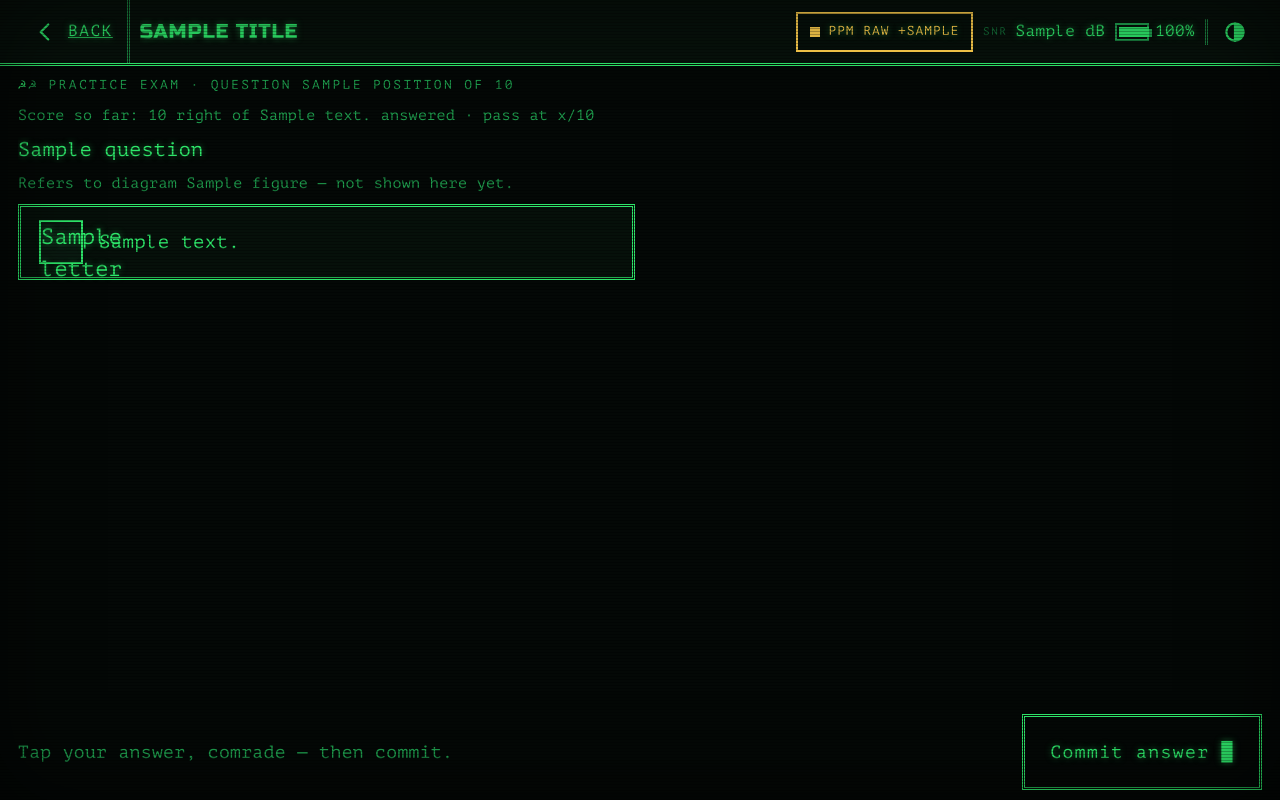
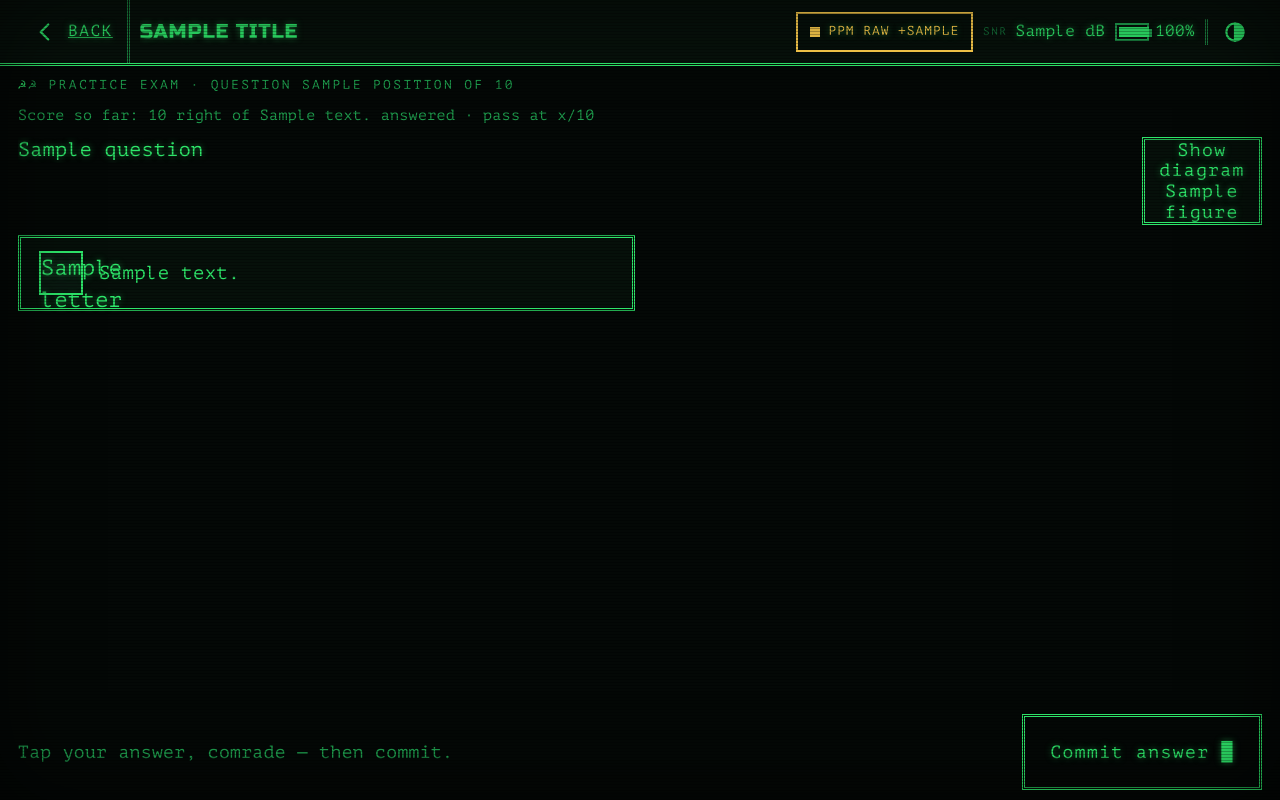
Before and after one commit to wittyreference/sigint-101, a FastAPI app: template sigint101/templates/exam_sim.html in a window 1280 px wide. Run offline with FastAPI, Linux system fonts and the light colour scheme; the template is opened without the code that fills it: most values are stand-ins (such as "Sample title", 1, 10 or a date in 2020); some libraries are stand-ins or nearby versions.

Commit message:
Show the NCVEC T-1/T-2/T-3 diagrams on figure questions
Twelve pool questions (T6A09, T6C02-T6C11, T6D10) cite a diagram, and the card only
apologised "not shown here yet", which made them unanswerable. The three figures were
never extracted from the NCVEC pool docx; they lived only in an old session's /tmp.
They now ship in static/exam/. A "Show diagram T-n" button sits beside the question (no
extra height), and tapping it opens a full-screen :target overlay. There is no JavaScript.

Each theme re-inks the black-on-white art through an SVG colour matrix: green on black
in dark, red on black in red-night, multiply on cream in sunlight. Red-night therefore
never flashes a white sheet. The CSS hue-rotate chain I tried first rendered the
red-night labels orange.

Verified:
- TDD: every pool figure ships as a file (failed, then passed), and both exam templates
  render the tap, the overlay and the img with no apology (failed, then passed).
- make selftest green (89%), ruff clean.
- Rendered on nomad-b Chromium at a forced 800x480 for T6C02 in dark, sunlight and
  red-night. The card fits (button bottom 470, Show button 120x76, no page scroll). The
  overlay image loads (1800px natural), and the Close bar's bottom is at 476.

Co-Authored-By: Claude Opus 5.5 <noreply@anthropic.com>
Claude-Session: https://claude.ai/code/session_01Hd45FjAHLSEZezR9d15Ndt

```diff
--- a/sigint101/static/app.css
+++ b/sigint101/static/app.css
@@ -1588,10 +1588,75 @@ body {
   overflow-y: auto;
   min-height: 0;
 }
-.exam__figure-note {
-  margin: 0;
-  font-size: 15px;
-  color: var(--fg-dim);
+/* The question and (when it cites one) its diagram button share a row, so a figure question
+   spends no extra height: the 800x480 card still fits its four chips and Commit. */
+.exam__ask {
+  display: flex;
+  gap: 10px;
+  align-items: flex-start;
+  min-height: 0;
+}
+.exam__ask .exam__question {
+  flex: 1 1 auto;
+  max-height: 100%;
+}
+.exam-figure__open {
+  flex: 0 0 auto;
+  width: 120px;
+  padding: 0 8px;
+  font-size: 18px;
+  line-height: 1.15;
+  text-align: center;
+  text-decoration: none;
+}
+/* Full-screen diagram: hidden until its #figure-T-n is the URL target; tapping anywhere closes.
+   The NCVEC art is black line work on white, so each theme re-inks it (green / red on black,
+   or dark on cream) rather than flashing a white sheet — red-night must stay red. */
+.exam-figure {
+  display: none;
+  position: fixed;
+  inset: 0;
+  z-index: 50;
+  background: var(--bg);
+}
+.exam-figure:target {
+  display: flex;
+}
+.exam-figure__close {
+  flex: 1 1 auto;
+  display: flex;
+  flex-direction: column;
+  align-items: center;
+  gap: 4px;
+  padding: 4px;
+  text-decoration: none;
+  min-height: 0;
+}
+.exam-figure__img {
+  flex: 1 1 auto;
+  min-height: 0;
+  max-width: 100%;
+  object-fit: contain;
+  filter: var(--figure-ink);
+  /* The re-inked paper is pure black (or white in sunlight); blending drops it into the theme's
+     own background instead of leaving a mismatched rectangle. */
+  mix-blend-mode: var(--figure-blend);
+}
+.exam-figure__bar {
+  width: 100%;
+  flex: 0 0 auto;
+}
+.app[data-theme="dark"] {
+  --figure-ink: url(#figure-ink-dark);
+  --figure-blend: screen;
+}
+.app[data-theme="sunlight"] {
+  --figure-ink: none;
+  --figure-blend: multiply;
+}
+.app[data-theme="red-night"] {
+  --figure-ink: url(#figure-ink-red);
+  --figure-blend: screen;
 }
 /* Four options, two across — keeps the touch targets wide and the card inside 800x480. */
 .exam-chips {
--- /dev/null
+++ b/sigint101/templates/_exam_figure.html
@@ -0,0 +1,21 @@
+<!-- ABOUTME: The NCVEC diagram a figure question refers to — a tap opens it full-screen.
+     ABOUTME: No JavaScript: the overlay is a :target panel, closed by tapping it or its Close bar. -->
+{% if question.figure %}
+  <a class="exam-figure__open btn" href="#figure-{{ question.figure }}">Show diagram {{ question.figure }}</a>
+  <div class="exam-figure" id="figure-{{ question.figure }}" role="dialog" aria-label="Figure {{ question.figure }}">
+    <a class="exam-figure__close" href="#" aria-label="Close diagram">
+      <img class="exam-figure__img" src="/static/exam/{{ question.figure }}.jpg" alt="NCVEC Figure {{ question.figure }}">
+      <span class="exam-figure__bar btn">Close diagram</span>
+    </a>
+  </div>
+  {# Re-ink the black-on-white line art in a phosphor theme's own colour on black: each output
+     channel is ink * (1 - input), so white paper goes to black and black lines go to the ink. #}
+  <svg class="sr-only" aria-hidden="true" focusable="false">
+    <filter id="figure-ink-dark" color-interpolation-filters="sRGB">
+      <feColorMatrix type="matrix" values="-0.180 0 0 0 0.180  -0.902 0 0 0 0.902  -0.416 0 0 0 0.416  0 0 0 1 0"/>
+    </filter>
+    <filter id="figure-ink-red" color-interpolation-filters="sRGB">
+      <feColorMatrix type="matrix" values="-1 0 0 0 1  -0.294 0 0 0 0.294  -0.294 0 0 0 0.294  0 0 0 1 0"/>
+    </filter>
+  </svg>
+{% endif %}
--- a/sigint101/templates/exam_sim.html
+++ b/sigint101/templates/exam_sim.html
@@ -12,11 +12,10 @@
     Score so far: {{ score }} right of {{ answered }} answered &middot; pass at {{ pass_mark }}/{{ total }}
   </div>
 
-  <h1 class="exam__question">{{ question.question }}</h1>
-
-  {% if question.figure %}
-    <p class="exam__figure-note">Refers to diagram {{ question.figure }} &mdash; not shown here yet.</p>
-  {% endif %}
+  <div class="exam__ask">
+    <h1 class="exam__question">{{ question.question }}</h1>
+    {% include "_exam_figure.html" %}
+  </div>
 
   {% if not reviewed %}
     {# ---- Answer: tap a choice, then commit. No typing (keyboard-free gate). ---- #}
```
Also changed, not shown: sigint101/templates/exam.html (+4 -5 lines), tests/test_exam.py (+9 -0 lines), tests/test_templates.py (+21 -0 lines), sigint101/static/exam/T-1.jpg (added), sigint101/static/exam/T-2.jpg (added), sigint101/static/exam/T-3.jpg (added).
